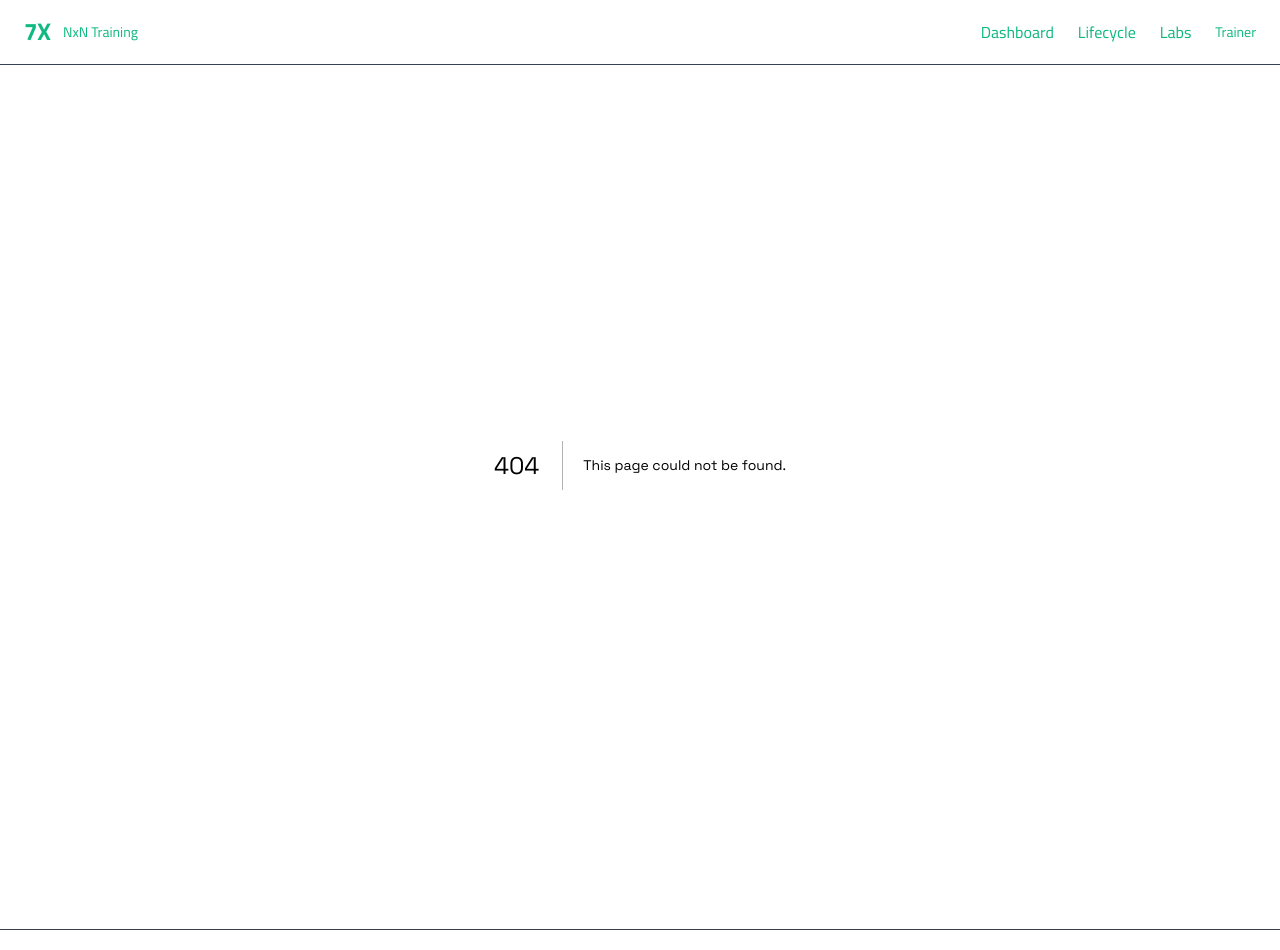
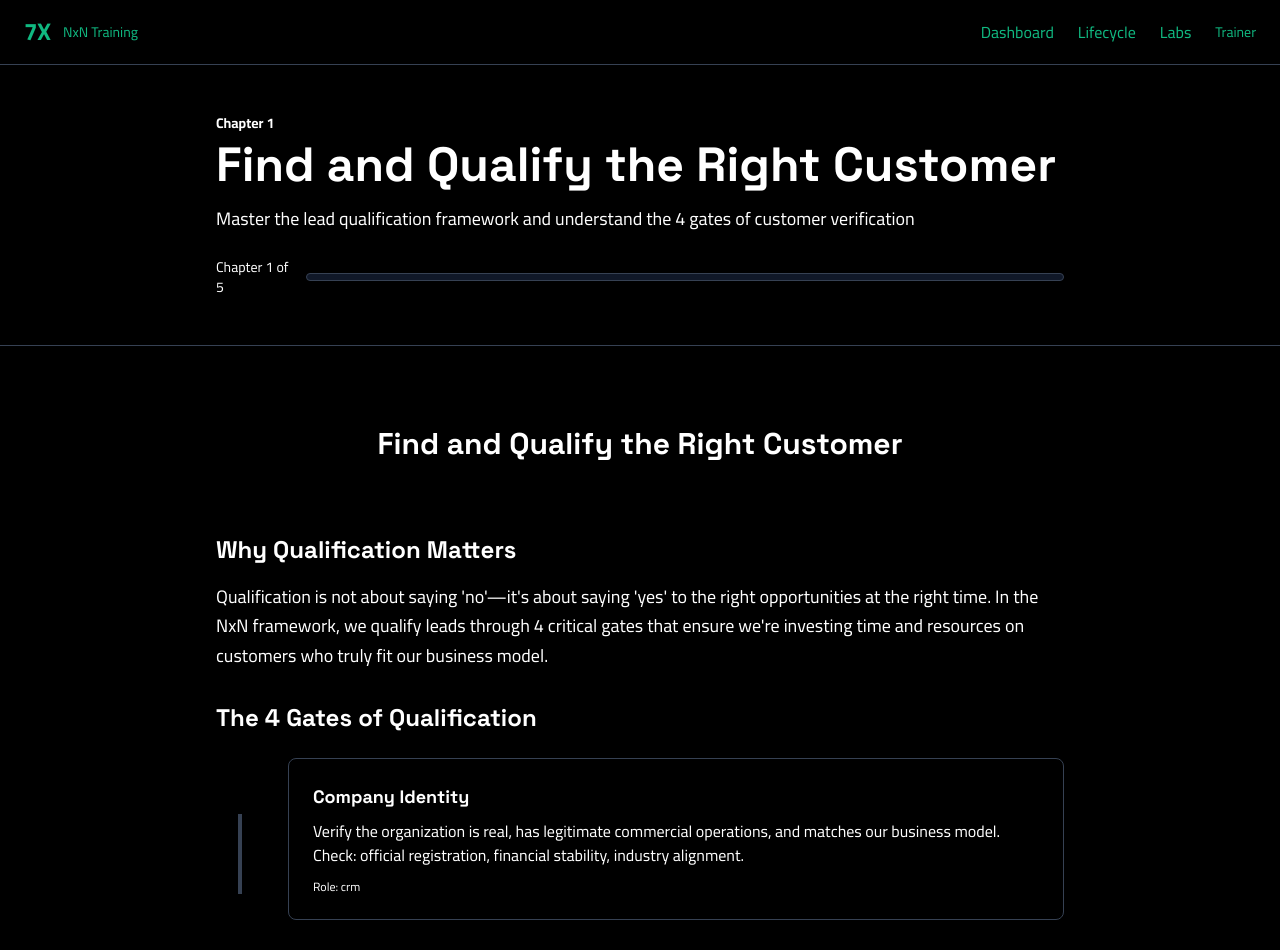
Before and after one commit to FuadalNsour/TrainingSalesforce-NxN, a Next.js app: page /chapters/01-find-qualify in a window 1280 px wide. Before the commit this address had no page. Shown: the top 950 px of the page. Built offline with nearby package versions, Linux system fonts and the light colour scheme.

Commit message:
feat: build chapter page system with dynamic section renderer and components

```diff
--- /dev/null
+++ b/app/chapters/[chapterId]/page.tsx
@@ -0,0 +1,55 @@
+import { loadChapter } from '@/lib/content-loader';
+import { ChapterHero } from '@/components/chapter/ChapterHero';
+import { SectionRenderer } from '@/components/chapter/SectionRenderer';
+import { KeyTakeaways } from '@/components/chapter/KeyTakeaways';
+import { Button } from '@/components/common/Button';
+import Link from 'next/link';
+import { ROUTES } from '@/lib/constants';
+import { notFound } from 'next/navigation';
+
+interface ChapterPageProps {
+  params: {
+    chapterId: string;
+  };
+}
+
+export default async function ChapterPage({ params }: ChapterPageProps) {
+  let chapter;
+  try {
+    chapter = await loadChapter(params.chapterId);
+  } catch (error) {
+    notFound();
+  }
+
+  return (
+    <div className="bg-black">
+      {/* Chapter Hero */}
+      <ChapterHero chapter={chapter} />
+
+      {/* Main Content */}
+      <div className="max-w-4xl mx-auto px-6 py-12">
+        <div className="space-y-8">
+          {chapter.sections.map((section) => (
+            <SectionRenderer key={section.id} section={section} />
+          ))}
+        </div>
+      </div>
+
+      {/* Key Takeaways */}
+      <KeyTakeaways takeaways={chapter.keyTakeaways} />
+
+      {/* Next Chapter Navigation */}
+      {chapter.nextChapterId && (
+        <section className="bg-surface border-t border-gray-700 py-12">
+          <div className="max-w-4xl mx-auto px-6 flex justify-end">
+            <Link href={ROUTES.chapter(chapter.nextChapterId)}>
+              <Button variant="primary" size="lg">
+                Next Chapter →
+              </Button>
+            </Link>
+          </div>
+        </section>
+      )}
+    </div>
+  );
+}
--- /dev/null
+++ b/components/chapter/ChapterHero.tsx
@@ -0,0 +1,22 @@
+import { Chapter } from '@/lib/types';
+import { ProgressBar } from '@/components/common/ProgressBar';
+
+interface ChapterHeroProps {
+  chapter: Chapter;
+}
+
+export const ChapterHero: React.FC<ChapterHeroProps> = ({ chapter }) => {
+  return (
+    <section className="bg-surface border-b border-gray-700 py-12">
+      <div className="max-w-4xl mx-auto px-6">
+        <p className="text-accent text-sm font-bold mb-2">Chapter {chapter.order}</p>
+        <h1 className="text-4xl md:text-5xl font-display font-bold mb-4">{chapter.title}</h1>
+        <p className="text-secondary text-lg mb-6">{chapter.description}</p>
+        <div className="flex items-center gap-4">
+          <span className="text-sm text-secondary">Chapter {chapter.order} of 5</span>
+          <ProgressBar current={chapter.order} total={5} showPercent={false} />
+        </div>
+      </div>
+    </section>
+  );
+};
--- /dev/null
+++ b/components/chapter/ChecklistSection.tsx
@@ -0,0 +1,17 @@
+import { Section } from '@/lib/types';
+
+export const ChecklistSection: React.FC<{ section: Section }> = ({ section }) => {
+  return (
+    <div>
+      <h3 className="text-xl font-display font-bold mb-4">{(section.content as any).title}</h3>
+      <ul className="space-y-2">
+        {((section.content as any).items || []).map((item: string, idx: number) => (
+          <li key={idx} className="flex gap-3">
+            <input type="checkbox" className="mt-1" />
+            <span className="text-secondary">{item}</span>
+          </li>
+        ))}
+      </ul>
+    </div>
+  );
+};
--- /dev/null
+++ b/components/chapter/KeyTakeaways.tsx
@@ -0,0 +1,23 @@
+import { Card } from '@/components/common/Card';
+
+interface KeyTakeawaysProps {
+  takeaways: string[];
+}
+
+export const KeyTakeaways: React.FC<KeyTakeawaysProps> = ({ takeaways }) => {
+  return (
+    <section className="bg-surface border-t border-gray-700 py-12">
+      <div className="max-w-4xl mx-auto px-6">
+        <h2 className="text-2xl font-display font-bold mb-6">Key Takeaways</h2>
+        <ul className="space-y-3">
+          {takeaways.map((takeaway, idx) => (
+            <li key={idx} className="flex gap-4">
+              <span className="text-accent font-bold flex-shrink-0">✓</span>
+              <span className="text-secondary">{takeaway}</span>
+            </li>
+          ))}
+        </ul>
+      </div>
+    </section>
+  );
+};
--- /dev/null
+++ b/components/chapter/LabChallenge.tsx
@@ -0,0 +1,12 @@
+import { Section } from '@/lib/types';
+import { Card } from '@/components/common/Card';
+
+export const LabChallenge: React.FC<{ section: Section }> = ({ section }) => {
+  return (
+    <Card className="border-accent border-2">
+      <h3 className="text-xl font-display font-bold text-accent mb-2">🧪 Lab Challenge</h3>
+      <p className="text-secondary">{(section.content as any).description}</p>
+      <p className="text-sm text-gray-400 mt-4">[Lab content to be implemented]</p>
+    </Card>
+  );
+};
--- /dev/null
+++ b/components/chapter/ProcessTimeline.tsx
@@ -0,0 +1,42 @@
+import { Section } from '@/lib/types';
+import { Card } from '@/components/common/Card';
+
+interface ProcessStage {
+  number: number;
+  label: string;
+  description: string;
+  role?: string;
+}
+
+interface ProcessTimelineProps {
+  section: Section;
+}
+
+export const ProcessTimeline: React.FC<ProcessTimelineProps> = ({ section }) => {
+  const stages = (section.content as { stages: ProcessStage[] }).stages;
+
+  return (
+    <div>
+      {section.title && <h2 className="text-2xl font-display font-bold mb-6">{section.title}</h2>}
+      <div className="space-y-4">
+        {stages.map((stage, idx) => (
+          <div key={stage.number} className="flex gap-6">
+            {/* Timeline dot */}
+            <div className="flex flex-col items-center">
+              <div className="w-12 h-12 rounded-full bg-accent text-black flex items-center justify-center font-display font-bold">
+                {stage.number}
+              </div>
+              {idx < stages.length - 1 && <div className="w-1 h-20 bg-gray-700 mt-2" />}
+            </div>
+            {/* Content */}
+            <Card className="flex-1 mb-4">
+              <h3 className="text-lg font-display font-bold mb-2">{stage.label}</h3>
+              <p className="text-secondary">{stage.description}</p>
+              {stage.role && <p className="text-xs text-accent mt-3">Role: {stage.role}</p>}
+            </Card>
+          </div>
+        ))}
+      </div>
+    </div>
+  );
+};
--- /dev/null
+++ b/components/chapter/SectionRenderer.tsx
@@ -0,0 +1,52 @@
+import { Section } from '@/lib/types';
+import { ProcessTimeline } from './ProcessTimeline';
+import { LabChallenge } from './LabChallenge';
+import { WarningPanel } from './WarningPanel';
+import { ChecklistSection } from './ChecklistSection';
+import { KeyTakeaways } from './KeyTakeaways';
+import { Card } from '@/components/common/Card';
+
+interface SectionRendererProps {
+  section: Section;
+}
+
+export const SectionRenderer: React.FC<SectionRendererProps> = ({ section }) => {
+  switch (section.type) {
+    case 'hero':
+      return (
+        <div className="text-center py-8">
+          {section.title && <h2 className="text-3xl font-display font-bold mb-2">{section.title}</h2>}
+        </div>
+      );
+
+    case 'narrative':
+      return (
+        <div className="prose prose-invert max-w-none">
+          {section.title && <h2 className="text-2xl font-display font-bold mb-4">{section.title}</h2>}
+          <p className="text-secondary text-lg leading-relaxed">{section.content as string}</p>
+        </div>
+      );
+
+    case 'process-timeline':
+      return <ProcessTimeline section={section} />;
+
+    case 'lab-challenge':
+      return <LabChallenge section={section} />;
+
+    case 'warning-panel':
+      return <WarningPanel section={section} />;
+
+    case 'checklist':
+      return <ChecklistSection section={section} />;
+
+    case 'recap':
+      return <KeyTakeaways takeaways={section.content as string[]} />;
+
+    default:
+      return (
+        <Card>
+          <p className="text-secondary">Unknown section type: {section.type}</p>
+        </Card>
+      );
+  }
+};
--- /dev/null
+++ b/components/chapter/WarningPanel.tsx
@@ -0,0 +1,18 @@
+import { Section } from '@/lib/types';
+import { Card } from '@/components/common/Card';
+
+export const WarningPanel: React.FC<{ section: Section }> = ({ section }) => {
+  return (
+    <Card className="border-yellow-500 border-2 bg-opacity-5">
+      <h3 className="text-xl font-display font-bold text-yellow-500 mb-4">⚠️ {(section.content as any).title}</h3>
+      <div className="space-y-3 text-secondary">
+        {((section.content as any).mistakes || []).map((mistake: any, idx: number) => (
+          <div key={idx} className="pb-3 border-b border-gray-700 last:border-0">
+            <p className="font-bold">{mistake.title}</p>
+            <p className="text-sm">{mistake.description}</p>
+          </div>
+        ))}
+      </div>
+    </Card>
+  );
+};
```
